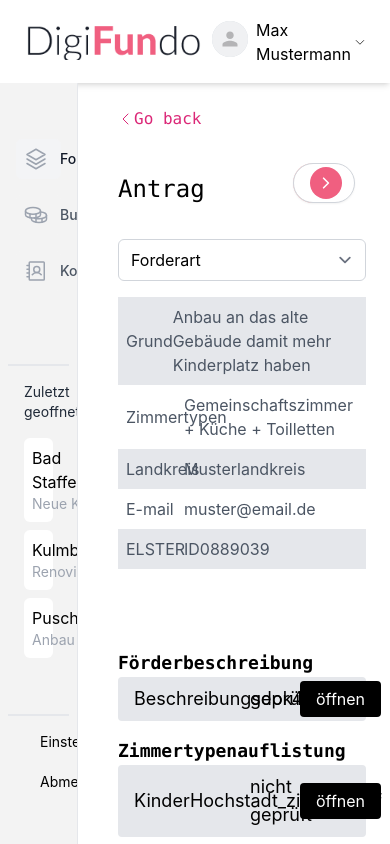
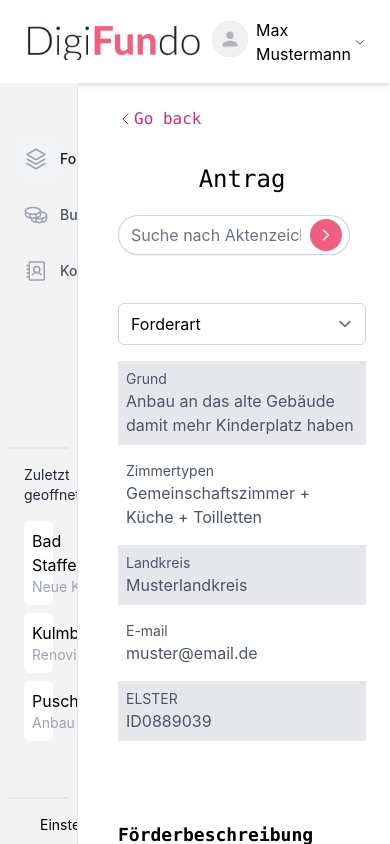
Before and after one commit to habdams/digifundoTest, a Next.js app in the folder client/super-digi-fundo/: page /antragsliste in a window 390 px wide. Shown: the top 844 px of the page. Built offline with nearby package versions, Linux system fonts and the light colour scheme.

Commit message:
atragsliste page more style update

```diff
--- a/client/super-digi-fundo/pages/antragsliste.tsx
+++ b/client/super-digi-fundo/pages/antragsliste.tsx
@@ -35,14 +35,14 @@
             </Link>
 
         </div>
-        <div className="flex flex-row justify-between items-center py-6">
+        <div className="flex flex-col md:flex-row justify-center lg:justify-between items-center py-6">
 
             <div className="ml-4 px-6">
                 <h1 className="text-2xl mt-2 font-mono">Antrag</h1>
             </div>
 
-            <div className="mt-1 relative flex px-6 pb-2 h-14 justify-end items-center flex-1 flex-row">
-                <div className="bg-red-200 w-1/2 h-10 m-4 content-center rounded-full">
+            <div className="mt-1 w-full lg:w-1/2 relative flex px-6 pb-2 h-14 justify-end items-center flex-1 flex-row">
+                <div className="bg-red-200  w-full lg:w-1/2 h-10 m-4 content-center rounded-full">
                     <input
                         type="text"
                         name="search"
@@ -101,10 +101,10 @@
             {infos.map((info, index) => (
                 <div key={info.header} className={classNames(
                     index % 2 == 0
-                        ? 'flex flex-row  items-center text-left bg-gray-200 p-2 text-gray-600'
-                        : 'flex flex-row  items-center text-left bg-white p-2 text-gray-600'
+                        ? 'flex flex-col lg:flex-row  md:items-center text-left bg-gray-200 p-2 mb-2 items-start text-gray-600'
+                        : 'flex flex-col lg:flex-row  md:items-center text-left bg-white p-2 mb-2 items-start text-gray-600'
                 )}>
-                    <span className="w-3/12">
+                    <span className="w-3/12 text-sm md:text-lg">
                         {info.header}
                     </span>
 
```
